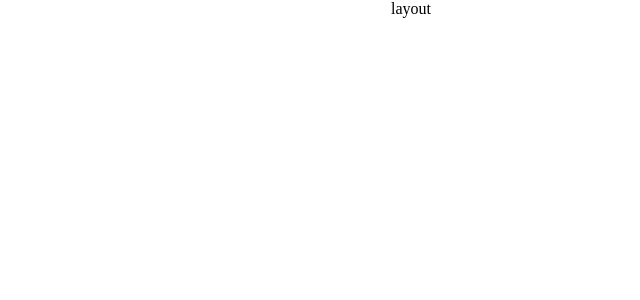
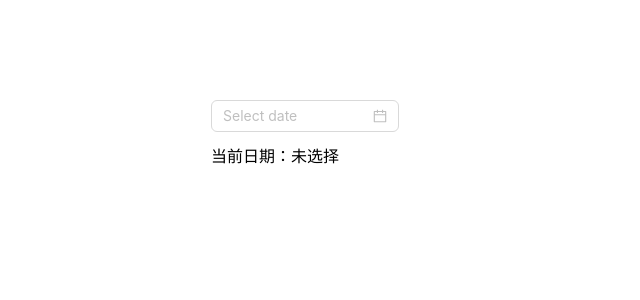
Before and after one commit to kaixin36/Blog, a React (Create React App) app in the folder before/: page / in a window 1280 px wide. Shown: the top 300 px of the page, without its empty margins (229-869 px from the left). Built offline with nearby package versions, Linux system fonts and the light colour scheme.

Commit message:
引入antdesign

```diff
--- a/before/package.json
+++ b/before/package.json
@@ -6,6 +6,7 @@
     "@testing-library/jest-dom": "^5.16.5",
     "@testing-library/react": "^13.4.0",
     "@testing-library/user-event": "^13.5.0",
+    "antd": "^5.0.5",
     "react": "^18.2.0",
     "react-dom": "^18.2.0",
     "react-router-dom": "^6.4.5",
--- a/before/src/App.js
+++ b/before/src/App.js
@@ -3,17 +3,50 @@ import { BrowserRouter, Routes, Route } from 'react-router-dom'
 import Login from './pages/Login';
 import Layout from './pages/Layout';
 
-function App() {
+import React, { useState } from 'react';
+import { render } from 'react-dom';
+import { ConfigProvider, DatePicker, message } from 'antd';
+// 由于 antd 组件的默认文案是英文，所以需要修改为中文
+import dayjs from 'dayjs';
+import 'dayjs/locale/zh-cn';
+import zhCN from 'antd/locale/zh_CN';
+import 'antd/dist/reset.css';
+import './index.scss';
+
+
+// function App() {
+//   return (
+//     <BrowserRouter>
+//       <div className="App">
+//         <Routes>
+//           <Route path='/' element={<Layout></Layout>}></Route>
+//           <Route path='/login' element={<Login></Login>}></Route>
+//         </Routes>
+//       </div>
+//     </BrowserRouter>
+//   );
+// }
+
+dayjs.locale('zh-cn');
+
+const App = () => {
+  const [date, setDate] = useState(null);
+  const handleChange = value => {
+    message.info(`您选择的日期是: ${value ? value.format('YYYY年MM月DD日') : '未选择'}`);
+    setDate(value);
+  };
   return (
-    <BrowserRouter>
-      <div className="App">
-        <Routes>
-          <Route path='/' element={<Layout></Layout>}></Route>
-          <Route path='/login' element={<Login></Login>}></Route>
-        </Routes>
+    <ConfigProvider locale={zhCN}>
+      <div style={{ width: 400, margin: '100px auto' }}>
+        <DatePicker onChange={handleChange} />
+        <div style={{ marginTop: 16 }}>
+          当前日期：{date ? date.format('YYYY年MM月DD日') : '未选择'}
+        </div>
       </div>
-    </BrowserRouter>
+    </ConfigProvider>
   );
-}
+};
+
+render(<App />, document.getElementById('root'))
 
 export default App;
--- a/before/src/index.js
+++ b/before/src/index.js
@@ -1,7 +1,6 @@
 import React from 'react';
 import ReactDOM from 'react-dom/client';
 import App from './App';
-
 import './index.scss'
 
 const root = ReactDOM.createRoot(document.getElementById('root'));
```
Also changed, not shown: 1 other file (tests, documents, lock files or other folders).
